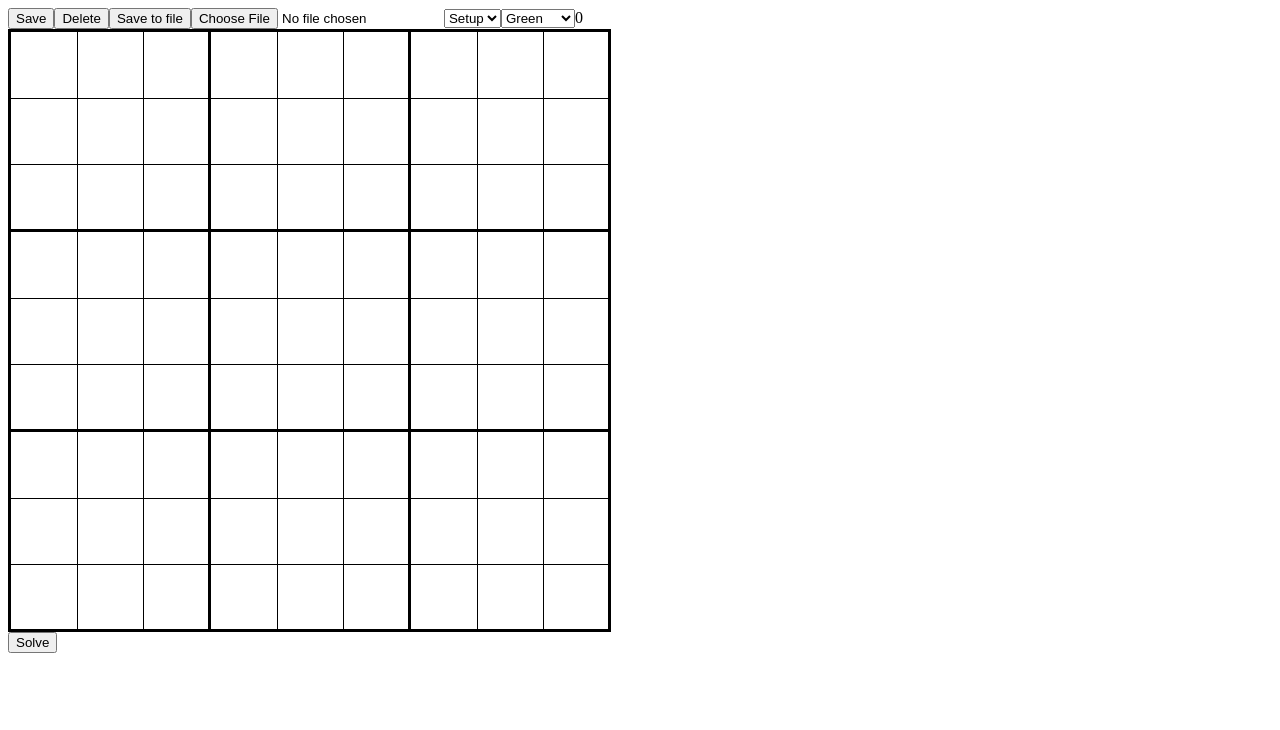
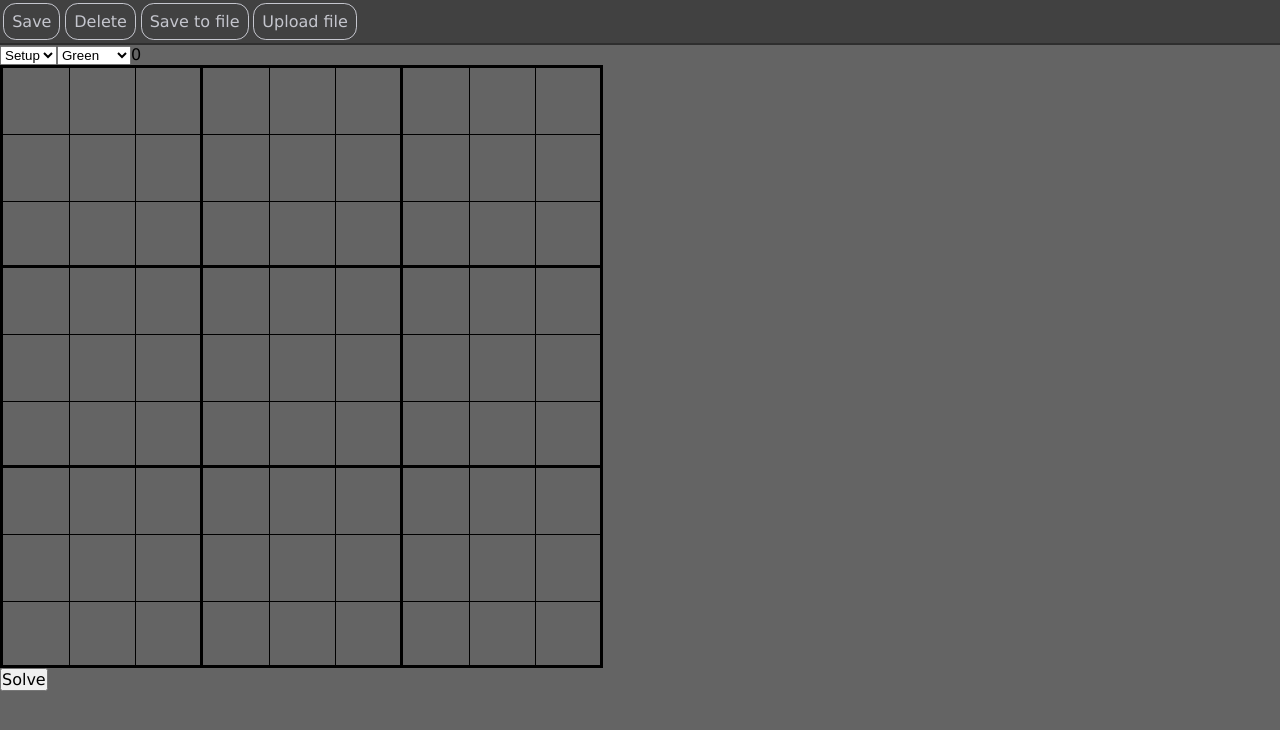
Before and after one commit to DerDodo/killer-sudoku-solver, a React (Create React App) app: page / in a window 1280 px wide. Shown: the top 730 px of the page. Built offline with nearby package versions, Linux system fonts and the light colour scheme.

Commit message:
cleanup file management

```diff
--- a/src/components/BoardComponent.tsx
+++ b/src/components/BoardComponent.tsx
@@ -3,7 +3,6 @@ import CellComponent from "./CellComponent"
 import "./BoardComponent.css"
 import { GameMode } from "../types/GameMode"
 import AreaDto from "../dto/AreaDto"
-import * as FileSaver from "file-saver"
 import Board from "../types/Board"
 import Cell from "../types/Cell"
 import Solver from "../util/Solver"
@@ -27,20 +26,6 @@ export default class BoardComponent extends React.Component <BoardComponentProps
         document.addEventListener("cellSelected", this.cellSelected)
         document.addEventListener("gameModeChanged", this.gameModeChanged)
         document.addEventListener("keydown", this.keydown)
-        document.addEventListener("saveBoard", () => {
-            localStorage.setItem("board", JSON.stringify(this.board.toDto()))
-        })
-        document.addEventListener("deleteSave", () => {
-            localStorage.removeItem("board")
-            window.location.reload()
-        })
-        document.addEventListener("saveBoardToFile", () => {
-            FileSaver.saveAs(new File([JSON.stringify(this.board.toDto())], "sudoku.json", {type: "text/plain;charset=utf-8"}))
-        })
-        document.addEventListener("loadBoardFromFile", (event: CustomEvent) => {
-            localStorage.setItem("board", event.detail)
-            window.location.reload()
-        })
         document.addEventListener("createArea", (event: CustomEvent) => {
             const color = event.detail.color
             const value = event.detail.value
@@ -133,7 +118,7 @@ export default class BoardComponent extends React.Component <BoardComponentProps
     renderCells() {
         return this.board.cells.map(row => {
             return row.map(cell => {
-                return <CellComponent cell={cell} />
+                return <CellComponent cell={cell} key={cell.index} />
             })
         }).flat()
     }
--- a/src/components/CellComponent.css
+++ b/src/components/CellComponent.css
@@ -54,8 +54,8 @@
 
 .cellOptions {
     display: grid;
-    grid-template-columns: repeat(3, 24%);
-    grid-template-rows: repeat(3, 24%);
+    grid-template-columns: repeat(3, 33%);
+    grid-template-rows: repeat(3, 33%);
     font-size: 0.5em;
     text-align: center;
     line-height: 100%;
--- /dev/null
+++ b/src/components/MenuComponent.css
@@ -0,0 +1,26 @@
+.fileMenu {
+    background-color: rgb(65, 65, 65);
+    padding: 0.2em;
+    border-bottom: 2px solid rgb(46, 46, 46);
+}
+
+.fileMenu button, .fileMenu input, .fileMenu .custom-file-upload {
+    background-color: transparent;
+    color: rgb(197, 198, 206);
+    height: 100%;
+    display: inline-block;
+    border: 1px solid rgb(197, 198, 206);
+    border-radius: 0.8em;
+    margin-right: 0.3em;
+    padding: 0.5em;
+    font-size: 1em;
+    cursor: pointer;
+}
+
+.fileMenu button:hover, .fileMenu input:hover, .fileMenu .custom-file-upload:hover {
+    background-color: rgb(107, 107, 112);
+}
+
+#file-selector {
+    display: none;
+}
--- a/src/components/MenuComponent.tsx
+++ b/src/components/MenuComponent.tsx
@@ -1,12 +1,16 @@
 import * as React from 'react'
 import { AppDispatch, useAppDispatch } from '../store';
 import { setColor, setGameMode } from '../store/GameModeSlice';
+import Board from '../types/Board';
 import { Color } from '../types/Color';
+import FileManager from '../util/FileManage';
+import "./MenuComponent.css"
 import {GameMode} from "./../types/GameMode"
 
 var areaValue = 0
 var gameMode = GameMode.Setup
 var color = Color.Green
+let fileManager = new FileManager()
 
 //create your forceUpdate hook
 function useForceUpdate(){
@@ -18,7 +22,11 @@ function useForceUpdate(){
 
 var updateCallback: () => void
 
-const MenuComponent = () => {
+type MenuProps = {
+    board: Board
+}
+
+const MenuComponent = (props: MenuProps) => {
     const forceUpdate = useForceUpdate();
     updateCallback = () => {
         forceUpdate()
@@ -26,10 +34,16 @@ const MenuComponent = () => {
     const dispatch = useAppDispatch()
     return (
         <div>
-            <button onClick={save}>Save</button>
+            <div className="fileMenu">
+                <button onClick={() => save(props.board)}>Save</button>
                 <button onClick={_delete}>Delete</button>
-            <button onClick={saveToFile}>Save to file</button>
+                <button onClick={() => saveToFile(props.board)}>Save to file</button>
+                <label htmlFor="file-selector" className="custom-file-upload">
+                    Upload file
+                </label>
                 <input type="file" id="file-selector" onChange={loadFromFile}></input>
+            </div>
+            <div>
                 <select onChange={ (e) => changeGameMode(dispatch, e) }>
                     { renderGameModeOptions() }
                 </select>
@@ -38,19 +52,21 @@ const MenuComponent = () => {
                 </select>
                 { areaValue }
             </div>
+        </div>
     )
 }
 
-const save = () => {
-    document.dispatchEvent(new CustomEvent("saveBoard"))
+const save = (board: Board) => {
+    fileManager.saveToLocalStorage(board)
 }
 
 const _delete = () => {
-    document.dispatchEvent(new CustomEvent("deleteSave"))
+    fileManager.deleteLocalStorage()
+    window.location.reload()
 }
 
-const saveToFile = () => {
-    document.dispatchEvent(new CustomEvent("saveBoardToFile"))
+const saveToFile = (board: Board) => {
+    fileManager.saveToFile(board)
 }
 
 const loadFromFile = (event: any) => {
@@ -61,7 +77,9 @@ const loadFromFile = (event: any) => {
     }
     const reader = new FileReader()
     reader.addEventListener('load', (event) => {
-        document.dispatchEvent(new CustomEvent("loadBoardFromFile", { detail: event.target.result }))
+        console.log(event.target.result.toString())
+        fileManager.saveStringToLocalStorage(event.target.result.toString())
+        window.location.reload()
     })
     reader.readAsText(file);
 }
@@ -134,15 +152,9 @@ const renderColorOptions = () => {
 }
 
 const changeColor = (dispatch: AppDispatch, event: React.ChangeEvent<HTMLSelectElement>) => {
-    const _color = getColorEnum(event.currentTarget.value)
+    const _color = event.currentTarget.value as Color
     color = _color
     dispatch(setColor(color))
-    //document.dispatchEvent(new CustomEvent("colorChanged", { detail: color}))
-}
-
-const getColorEnum = (color: String) => {
-    const indexOfS = Object.values(Color).indexOf(color as unknown as Color);
-    return Object.keys(Color)[indexOfS] as Color
 }
 
 document.addEventListener("keydown", keydown)
--- a/src/index.css
+++ b/src/index.css
@@ -1,4 +1,13 @@
 * {
-    padding:  0;
+    padding: 0;
     margin: 0;
 }
+
+body, button {
+    font-size: 16px;
+    font-family: "Century Gothic", CenturyGothic, Geneva, AppleGothic, sans-serif;
+}
+
+body {
+    background-color: rgb(100, 100, 100);
+}
--- a/src/index.tsx
+++ b/src/index.tsx
@@ -1,41 +1,22 @@
-import * as React from "react";
-import { createRoot } from "react-dom/client";
-import CellDto from "./dto/CellDto";
-import MenuComponent from "./components/MenuComponent";
-import { Provider } from "react-redux";
+import * as React from "react"
+import { createRoot } from "react-dom/client"
+import MenuComponent from "./components/MenuComponent"
+import { Provider } from "react-redux"
 import { store } from "./store"
-import BoardComponent from "./components/BoardComponent";
-import BoardDto from "./dto/BoardDto";
-import Board from "./types/Board";
+import BoardComponent from "./components/BoardComponent"
+import Board from "./types/Board"
+import "./index.css"
+import FileManager from "./util/FileManage"
 
-const rootElement = document.getElementById("root");
-const root = createRoot(rootElement);
+const rootElement = document.getElementById("root")
+const root = createRoot(rootElement)
 
-const save = localStorage.getItem("board")
-var board: Board
-if (save) {
-  board = new Board(JSON.parse(save) as BoardDto)
-} else {
-  board = new Board({ cells: initCells(), areas: [] })
-}
-
+const fileManager = new FileManager()
+var board: Board = fileManager.loadInitialBoard()
 
 root.render(
     <Provider store={store}>
-      <MenuComponent />
+      <MenuComponent board={board} />
       <BoardComponent board={board} />
     </Provider>
 )
-
-export function initCells() {
-  let cells: CellDto[][] = []
-  for (var row = 0; row < 9; ++row) {
-    let rowCells: CellDto[] = []
-    for (var col = 0; col < 9; ++col) {
-      let index = row * 9 + col
-      rowCells.push({ options: [], index: index, selected: false, areaColor: null })
-    }
-    cells.push(rowCells)
-  }
-  return cells
-}
--- a/src/types/Cell.ts
+++ b/src/types/Cell.ts
@@ -20,7 +20,7 @@ export default class Cell {
         this._options = cellDto.options
         this._index = cellDto.index
         this._selected = cellDto.selected
-        this._areaColor = !!cellDto.areaColor ? <Color> cellDto.areaColor : undefined
+        this._areaColor = !!cellDto.areaColor ? cellDto.areaColor as Color : undefined
         this._areaValue = cellDto.areaValue
     }
 
--- /dev/null
+++ b/src/util/FileManage.ts
@@ -0,0 +1,49 @@
+import * as FileSaver from "file-saver";
+import BoardDto from "../dto/BoardDto";
+import CellDto from "../dto/CellDto";
+import Board from "../types/Board";
+
+export default class FileManager {
+    private static get LOCAL_STORAGE_ID(): string { return "board" }
+    private static get DOWNLOAD_FILE_NAME(): string { return "sudoku.json" }
+    private static get DOWNLOAD_FILE_TYPE(): string { return "text/plain;charset=utf-8" }
+
+    public saveToLocalStorage(board: Board): void {
+        localStorage.setItem(FileManager.LOCAL_STORAGE_ID, JSON.stringify(board.toDto()))
+    }
+
+    public saveStringToLocalStorage(board: string): void {
+        localStorage.setItem(FileManager.LOCAL_STORAGE_ID, board)
+    }
+
+    public deleteLocalStorage(): void {
+        localStorage.removeItem(FileManager.LOCAL_STORAGE_ID)
+    }
+
+    public saveToFile(board: Board): void {
+        FileSaver.saveAs(new File([JSON.stringify(board.toDto())], FileManager.DOWNLOAD_FILE_NAME, {type: FileManager.DOWNLOAD_FILE_TYPE}))
+    }
+
+    public loadInitialBoard(): Board {
+        let save = localStorage.getItem(FileManager.LOCAL_STORAGE_ID)
+
+        if (save) {
+          return new Board(JSON.parse(save) as BoardDto)
+        } else {
+          return new Board({ cells: this.initCells(), areas: [] })
+        }
+    }
+
+    private initCells(): CellDto[][] {
+      let cells: CellDto[][] = []
+      for (var row = 0; row < 9; ++row) {
+        let rowCells: CellDto[] = []
+        for (var col = 0; col < 9; ++col) {
+          let index = row * 9 + col
+          rowCells.push({ options: [], index: index, selected: false, areaColor: null })
+        }
+        cells.push(rowCells)
+      }
+      return cells
+    }
+}
```
Lines whose indentation alone changed are shown as unchanged.
